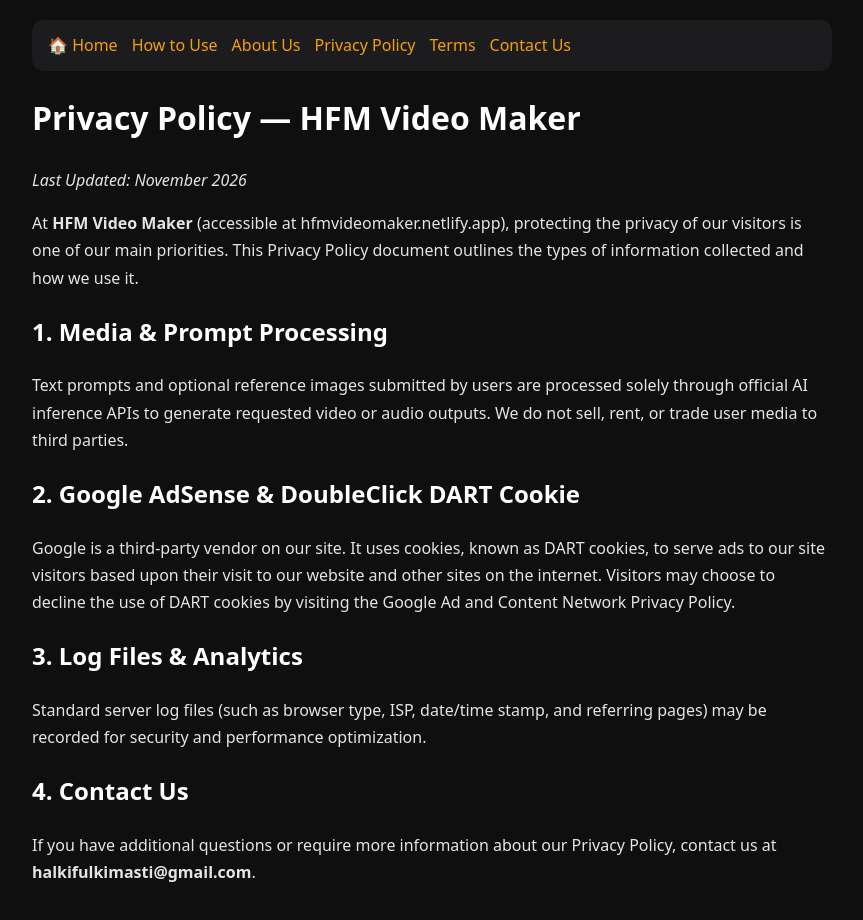
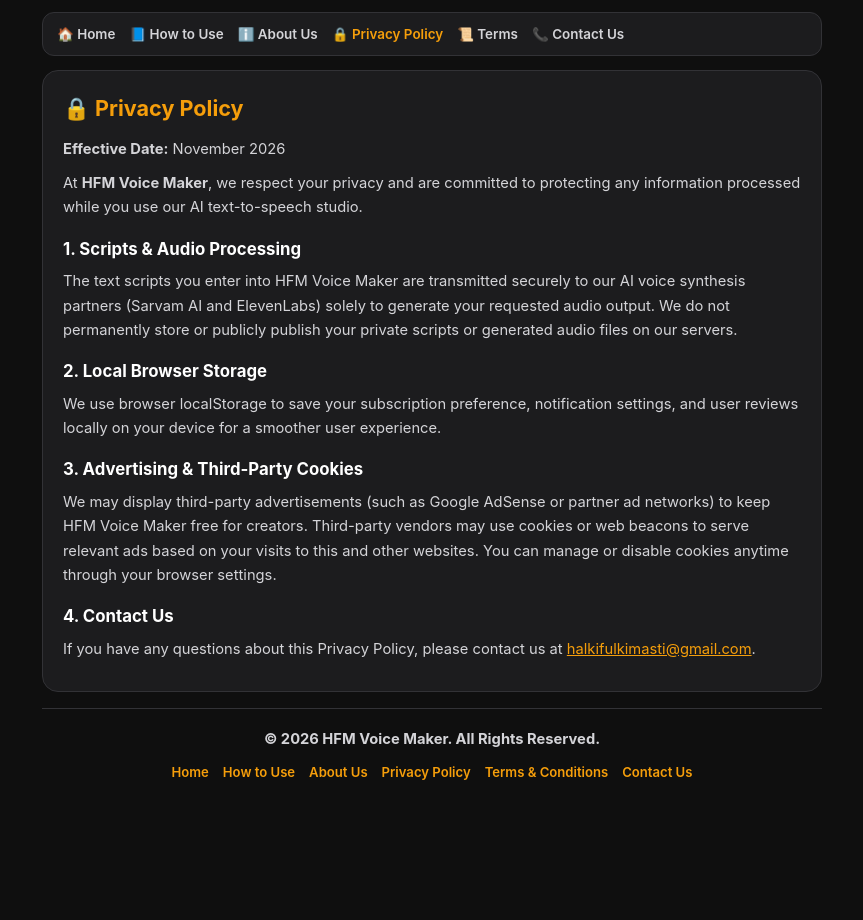
Before and after one commit to halkifulkimasti/hfmvideomaker, a plain HTML site: page privacy.html in a window 1280 px wide. Shown: the whole page, without its empty margins (208-1071 px from the left). After the commit the page ends 825 px from the top, so only its background shows below. Drawn offline with Linux system fonts and the light colour scheme.

Commit message:
Update privacy.html

```diff
--- a/privacy.html
+++ b/privacy.html
@@ -3,33 +3,64 @@
 <head>
   <meta charset="UTF-8" />
   <meta name="viewport" content="width=device-width, initial-scale=1.0" />
-  <title>Privacy Policy — HFM Video Maker</title>
+  <title>Privacy Policy — HFM Voice Maker</title>
   <style>
-    body { background:#0f0f0f; color:#e4e4e7; font-family:system-ui,sans-serif; line-height:1.7; padding:20px; max-width:800px; margin:auto; }
-    a { color:#f59e0b; text-decoration:none; }
-    h1, h2 { color:#fff; margin-top:20px; }
-    .nav { background:#1c1c1e; padding:12px 16px; border-radius:12px; margin-bottom:20px; display:flex; gap:14px; flex-wrap:wrap; }
+    :root { --bg: #0f0f0f; --card: #1c1c1e; --border: #323236; --text: #ffffff; --muted: #a1a1aa; --accent: #f59e0b; }
+    * { box-sizing: border-box; margin: 0; padding: 0; font-family: -apple-system, BlinkMacSystemFont, "Segoe UI", Roboto, sans-serif; }
+    body { background: var(--bg); color: var(--text); line-height: 1.65; padding: 12px; }
+    .container { max-width: 780px; margin: 0 auto; }
+    .top-nav { display: flex; align-items: center; gap: 14px; overflow-x: auto; background: var(--card); border: 1px solid var(--border); padding: 10px 14px; border-radius: 12px; margin-bottom: 14px; white-space: nowrap; }
+    .top-nav a { color: #d4d4d8; text-decoration: none; font-size: 0.84rem; font-weight: 600; }
+    .top-nav a.active, .top-nav a:hover { color: var(--accent); }
+    .card { background: var(--card); border: 1px solid var(--border); border-radius: 16px; padding: 20px; margin-bottom: 16px; }
+    h1 { font-size: 1.35rem; color: var(--accent); margin-bottom: 10px; }
+    h2 { font-size: 1.05rem; color: #fff; margin: 16px 0 6px; }
+    p { font-size: 0.92rem; color: #d4d4d8; margin-bottom: 10px; }
+    footer { text-align: center; color: var(--muted); font-size: 0.82rem; padding: 18px 8px 30px; border-top: 1px solid var(--border); }
+    .footer-links { display: flex; flex-wrap: wrap; justify-content: center; gap: 14px; margin-top: 10px; }
+    .footer-links a { color: var(--accent); text-decoration: none; font-weight: 600; }
   </style>
 </head>
 <body>
-  <div class="nav">
-    <a href="index.html">🏠 Home</a>
-    <a href="guide.html">How to Use</a>
-    <a href="about.html">About Us</a>
-    <a href="privacy.html">Privacy Policy</a>
-    <a href="terms.html">Terms</a>
-    <a href="contact.html">Contact Us</a>
+  <div class="container">
+    <nav class="top-nav">
+      <a href="index.html">🏠 Home</a>
+      <a href="guide.html">📘 How to Use</a>
+      <a href="about.html">ℹ️ About Us</a>
+      <a href="privacy.html" class="active">🔒 Privacy Policy</a>
+      <a href="terms.html">📜 Terms</a>
+      <a href="contact.html">📞 Contact Us</a>
+    </nav>
+
+    <div class="card">
+      <h1>🔒 Privacy Policy</h1>
+      <p><strong>Effective Date:</strong> November 2026</p>
+      <p>At <strong>HFM Voice Maker</strong>, we respect your privacy and are committed to protecting any information processed while you use our AI text-to-speech studio.</p>
+
+      <h2>1. Scripts & Audio Processing</h2>
+      <p>The text scripts you enter into HFM Voice Maker are transmitted securely to our AI voice synthesis partners (Sarvam AI and ElevenLabs) solely to generate your requested audio output. We do not permanently store or publicly publish your private scripts or generated audio files on our servers.</p>
+
+      <h2>2. Local Browser Storage</h2>
+      <p>We use browser <code>localStorage</code> to save your subscription preference, notification settings, and user reviews locally on your device for a smoother user experience.</p>
+
+      <h2>3. Advertising & Third-Party Cookies</h2>
+      <p>We may display third-party advertisements (such as Google AdSense or partner ad networks) to keep HFM Voice Maker free for creators. Third-party vendors may use cookies or web beacons to serve relevant ads based on your visits to this and other websites. You can manage or disable cookies anytime through your browser settings.</p>
+
+      <h2>4. Contact Us</h2>
+      <p>If you have any questions about this Privacy Policy, please contact us at <a href="mailto:halkifulkimasti@gmail.com" style="color:#f59e0b;">halkifulkimasti@gmail.com</a>.</p>
+    </div>
+
+    <footer>
+      <p><strong>© 2026 HFM Voice Maker. All Rights Reserved.</strong></p>
+      <div class="footer-links">
+        <a href="index.html">Home</a>
+        <a href="guide.html">How to Use</a>
+        <a href="about.html">About Us</a>
+        <a href="privacy.html">Privacy Policy</a>
+        <a href="terms.html">Terms & Conditions</a>
+        <a href="contact.html">Contact Us</a>
+      </div>
+    </footer>
   </div>
-  <h1>Privacy Policy — HFM Video Maker</h1>
-  <p><em>Last Updated: November 2026</em></p>
-  <p>At <strong>HFM Video Maker</strong> (accessible at hfmvideomaker.netlify.app), protecting the privacy of our visitors is one of our main priorities. This Privacy Policy document outlines the types of information collected and how we use it.</p>
-  <h2>1. Media & Prompt Processing</h2>
-  <p>Text prompts and optional reference images submitted by users are processed solely through official AI inference APIs to generate requested video or audio outputs. We do not sell, rent, or trade user media to third parties.</p>
-  <h2>2. Google AdSense & DoubleClick DART Cookie</h2>
-  <p>Google is a third-party vendor on our site. It uses cookies, known as DART cookies, to serve ads to our site visitors based upon their visit to our website and other sites on the internet. Visitors may choose to decline the use of DART cookies by visiting the Google Ad and Content Network Privacy Policy.</p>
-  <h2>3. Log Files & Analytics</h2>
-  <p>Standard server log files (such as browser type, ISP, date/time stamp, and referring pages) may be recorded for security and performance optimization.</p>
-  <h2>4. Contact Us</h2>
-  <p>If you have additional questions or require more information about our Privacy Policy, contact us at <strong>halkifulkimasti@gmail.com</strong>.</p>
 </body>
 </html>
```
